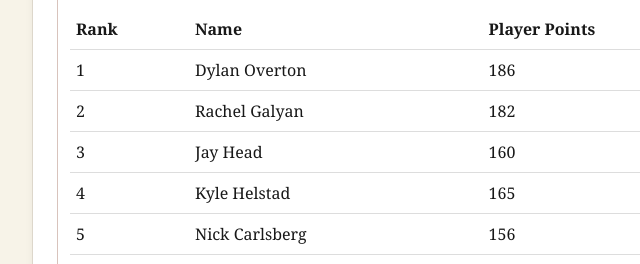
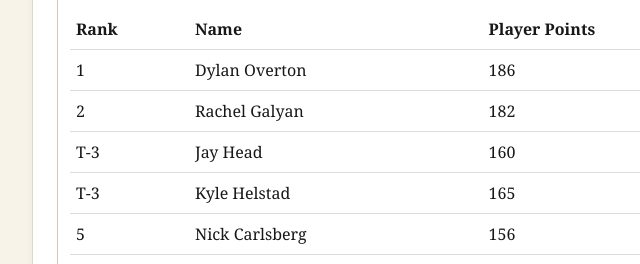
Before and after one commit to obmemorialfantasyfootball/ob-memorial, a plain HTML site: page index.html in a window 1280 px wide. Shown: the part 3923-4187 px from the top of the page, 101-741 px from the left. Drawn offline with Linux system fonts and the light colour scheme.

Commit message:
Mark tied Week 10 third-place scores correctly

```diff
--- a/index.html
+++ b/index.html
@@ -99,7 +99,7 @@ table{width:100%;border-collapse:collapse}th,td{padding:8px 6px;border-bottom:1p
 <tr><td>9</td><td>Nick Carlsberg</td><td>55</td></tr></tbody></table><p class="small">Bonus: Chiefs 3, Seahawks 20 (23 total). No predictions were within ±7; no bonus points awarded. Scores are finalized using the approved Week 7 player score sheet.</p></details>
 <details><summary>Week 8 - November 1, 2026</summary><table><thead><tr><th>Rank</th><th>Name</th><th>Score</th></tr></thead><tbody><tr><td>1</td><td>Jay Head</td><td>118</td></tr><tr><td>2</td><td>Rachel Galyan</td><td>110</td></tr><tr><td>3</td><td>Kyle Helstad</td><td>102</td></tr><tr><td>4</td><td>Nick Carlsberg</td><td>101</td></tr><tr><td>5</td><td>Zane Galyan</td><td>95</td></tr><tr><td>6</td><td>Barry Galyan</td><td>93</td></tr><tr><td>7</td><td>Kameron Leach</td><td>91</td></tr><tr><td>8</td><td>Nate Wilson</td><td>70</td></tr><tr><td>9</td><td>David Valensi</td><td>47</td></tr></tbody></table><p class="small">Bonus: Eagles 10, Commanders 27 (37 combined). Predictions 30–44 earned +5. Bonus points are included in final scores. Dylan Overton did not submit a Week 8 entry.</p></details>
 <details><summary>Week 9 - November 8, 2026</summary><table><thead><tr><th>Rank</th><th>Name</th><th>Score</th></tr></thead><tbody><tr><td>1</td><td>Nate Wilson</td><td>112</td></tr><tr><td>2</td><td>Nick Carlsberg</td><td>105</td></tr><tr><td>3</td><td>Rachel Galyan</td><td>92</td></tr><tr><td>4</td><td>Dylan Overton</td><td>88</td></tr><tr><td>5</td><td>Zane Galyan</td><td>76</td></tr><tr><td>6</td><td>Kameron Leach</td><td>71</td></tr><tr><td>7</td><td>Barry Galyan</td><td>68</td></tr><tr><td>8</td><td>Kyle Helstad</td><td>67</td></tr><tr><td>9</td><td>Jay Head</td><td>64</td></tr><tr><td>10</td><td>David Valensi</td><td>37</td></tr></tbody></table><p class="small">Friends group results. Scores reflect the Week 9 player score list used for the weekly totals.</p></details>
-<details open><summary>Week 10 - November 15, 2026</summary><table><thead><tr><th>Rank</th><th>Name</th><th>Player Points</th><th>Bonus</th><th>Score</th></tr></thead><tbody><tr><td>1</td><td>Dylan Overton</td><td>186</td><td>+5</td><td><strong>191</strong></td></tr><tr><td>2</td><td>Rachel Galyan</td><td>182</td><td>0</td><td><strong>182</strong></td></tr><tr><td>3</td><td>Jay Head</td><td>160</td><td>+5</td><td><strong>165</strong></td></tr><tr><td>4</td><td>Kyle Helstad</td><td>165</td><td>0</td><td><strong>165</strong></td></tr><tr><td>5</td><td>Nick Carlsberg</td><td>156</td><td>+5</td><td><strong>161</strong></td></tr><tr><td>6</td><td>Nate Wilson</td><td>150</td><td>+5</td><td><strong>155</strong></td></tr><tr><td>7</td><td>Zane Galyan</td><td>144</td><td>+5</td><td><strong>149</strong></td></tr><tr><td>8</td><td>David Valensi</td><td>133</td><td>0</td><td><strong>133</strong></td></tr><tr><td>9</td><td>Kameron Leach</td><td>120</td><td>0</td><td><strong>120</strong></td></tr><tr><td>10</td><td>Barry Galyan</td><td>51</td><td>0</td><td><strong>51</strong></td></tr></tbody></table><p class="small">Friends group only. Steelers 18, Bengals 38 (56 combined). Predictions from 49–63 earned +5; bonus included in final weekly and season scores.</p></details>
+<details open><summary>Week 10 - November 15, 2026</summary><table><thead><tr><th>Rank</th><th>Name</th><th>Player Points</th><th>Bonus</th><th>Score</th></tr></thead><tbody><tr><td>1</td><td>Dylan Overton</td><td>186</td><td>+5</td><td><strong>191</strong></td></tr><tr><td>2</td><td>Rachel Galyan</td><td>182</td><td>0</td><td><strong>182</strong></td></tr><tr><td>T-3</td><td>Jay Head</td><td>160</td><td>+5</td><td><strong>165</strong></td></tr><tr><td>T-3</td><td>Kyle Helstad</td><td>165</td><td>0</td><td><strong>165</strong></td></tr><tr><td>5</td><td>Nick Carlsberg</td><td>156</td><td>+5</td><td><strong>161</strong></td></tr><tr><td>6</td><td>Nate Wilson</td><td>150</td><td>+5</td><td><strong>155</strong></td></tr><tr><td>7</td><td>Zane Galyan</td><td>144</td><td>+5</td><td><strong>149</strong></td></tr><tr><td>8</td><td>David Valensi</td><td>133</td><td>0</td><td><strong>133</strong></td></tr><tr><td>9</td><td>Kameron Leach</td><td>120</td><td>0</td><td><strong>120</strong></td></tr><tr><td>10</td><td>Barry Galyan</td><td>51</td><td>0</td><td><strong>51</strong></td></tr></tbody></table><p class="small">Friends group only. Steelers 18, Bengals 38 (56 combined). Predictions from 49–63 earned +5; bonus included in final weekly and season scores.</p></details>
 </section>
 <section id="player-scores" class="card"><h2>Player Scores</h2>
 <p>Open a week below to see the OB player totals, including Week 10 scores.</p>
```
